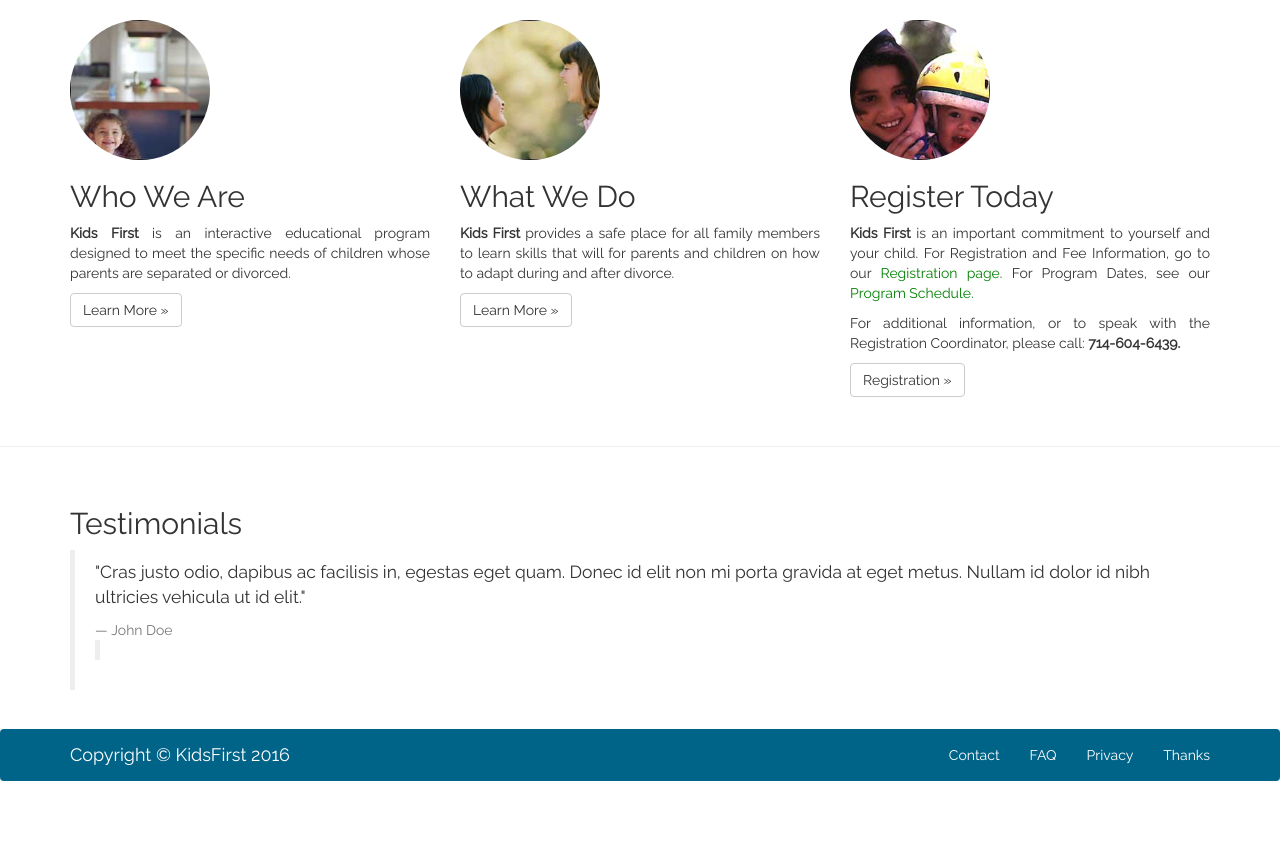
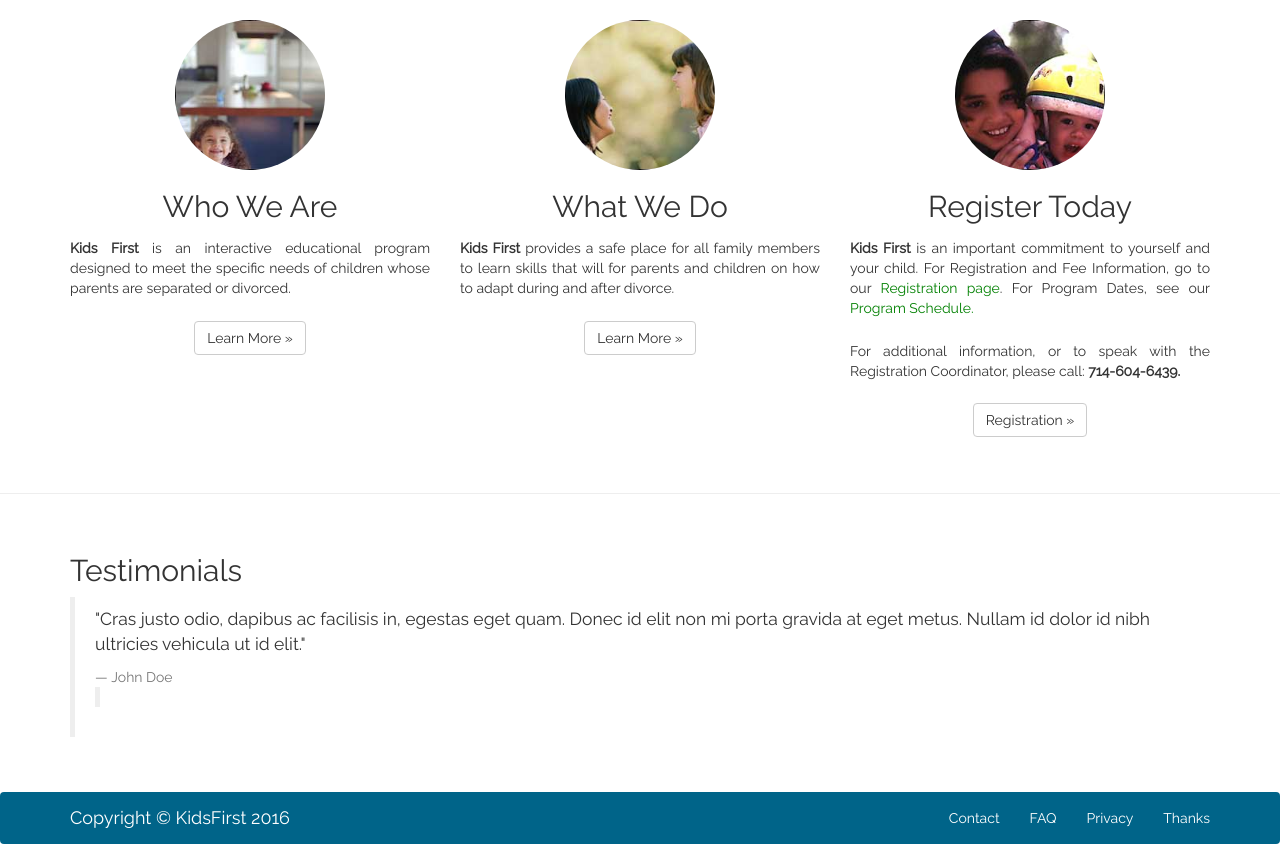
Before and after one commit to hidtran/KidsFirst, a PHP site: page / in a window 1280 px wide. Shown: the part 663-1507 px from the top of the page. Before the commit the page ends 1444 px from the top, so only its background shows below. Run offline with PHP 8.4, Linux system fonts and the light colour scheme.

Commit message:
fixed index spacing

```diff
--- a/css/home.css
+++ b/css/home.css
@@ -185,6 +185,10 @@ nav {
   width: 30%;
 }
 
+#footer {
+  margin-top: 15px !important;
+}
+
 .footer {
    background-color: #006489;
    padding: 1.4em;
--- a/index.php
+++ b/index.php
@@ -69,7 +69,7 @@
 
    <div class="container marketing">
      <div class="row">
-       <div class="col-md-4">
+       <div class="col-md-4 contactIcon">
 
          <img class="img-circle" src="css/img/little_girl.jpg" alt="Generic placeholder image" width="140" height="140">
          <h2>Who We Are</h2>
@@ -78,7 +78,7 @@
 		</div>
          <p><a class="btn btn-default" href="#" role="button">Learn More &raquo;</a></p>
        </div><!-- /.col-lg-4 -->
-       <div class="col-md-4">
+       <div class="col-md-4 contactIcon">
          <img class="img-circle" src="css/img/laughing.jpg" alt="Generic placeholder image" width="140" height="140">
          <h2>What We Do</h2>
          <div align = "justify">
@@ -86,10 +86,10 @@
 		</div>
          <p><a class="btn btn-default" href="#" role="button">Learn More &raquo;</a></p>
        </div><!-- /.col-lg-4 -->
-       <div class="col-md-4">
+       <div class="col-md-4 contactIcon">
          <img class="img-circle" src="css/img/2kids.jpg" alt="Generic placeholder image" width="140" height="140">
          <h2>Register Today</h2>
-		 <div align = "justify">
+		 <div align="justify">
 			<p><b>Kids First</b> is an important commitment to yourself and your child. For Registration and Fee Information, go to our <font color = 'green'>Registration page</font>.
 				  For Program Dates, see our <font color='green'>Program Schedule.</font></p>
 			   <p>For additional information, or to speak with the Registration Coordinator, please call: <b>714-604-6439.</b></p>
```
